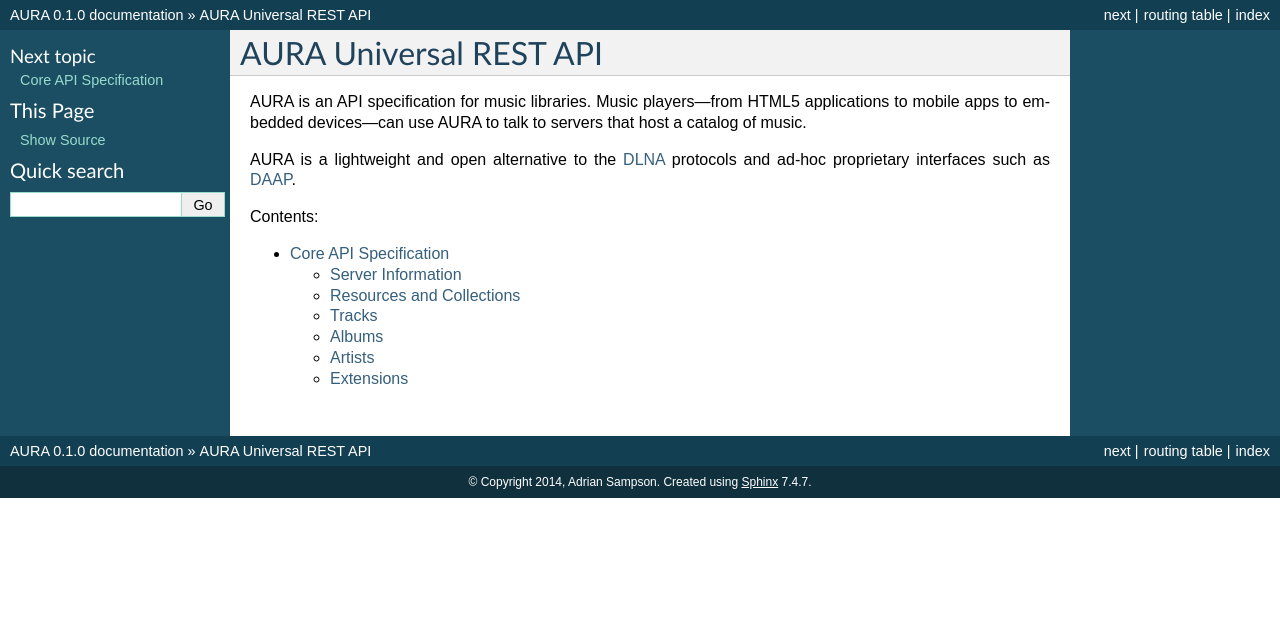
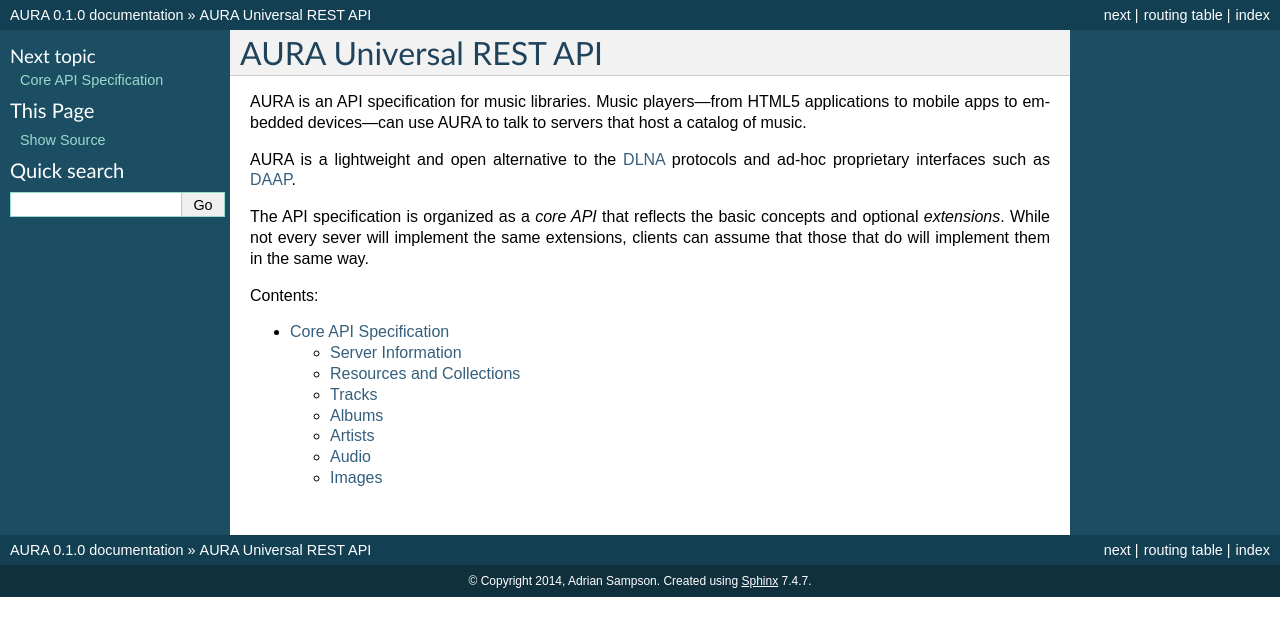
Before and after one commit to beetbox/aura, a Sphinx documentation site: the page built from docs/index.rst, in a window 1280 px wide. Shown: the top 636 px of the page. Built offline with Sphinx 7.4.7, drawn with Linux system fonts in a browser that asks for light colours.

Commit message:
A bit of reoranization

```diff
--- a/docs/index.rst
+++ b/docs/index.rst
@@ -8,6 +8,11 @@ servers that host a catalog of music.
 AURA is a lightweight and open alternative to the `DLNA`_ protocols and ad-hoc
 proprietary interfaces such as `DAAP`_.
 
+The API specification is organized as a *core API* that reflects the basic
+concepts and optional *extensions*. While not every sever will implement the
+same extensions, clients can assume that those that do will implement them in
+the same way.
+
 .. _dlna: http://www.dlna.org
 .. _daap: http://en.wikipedia.org/wiki/Digital_Audio_Access_Protocol
 
```
Also changed, not shown: docs/api.rst (+44 -33 lines).
